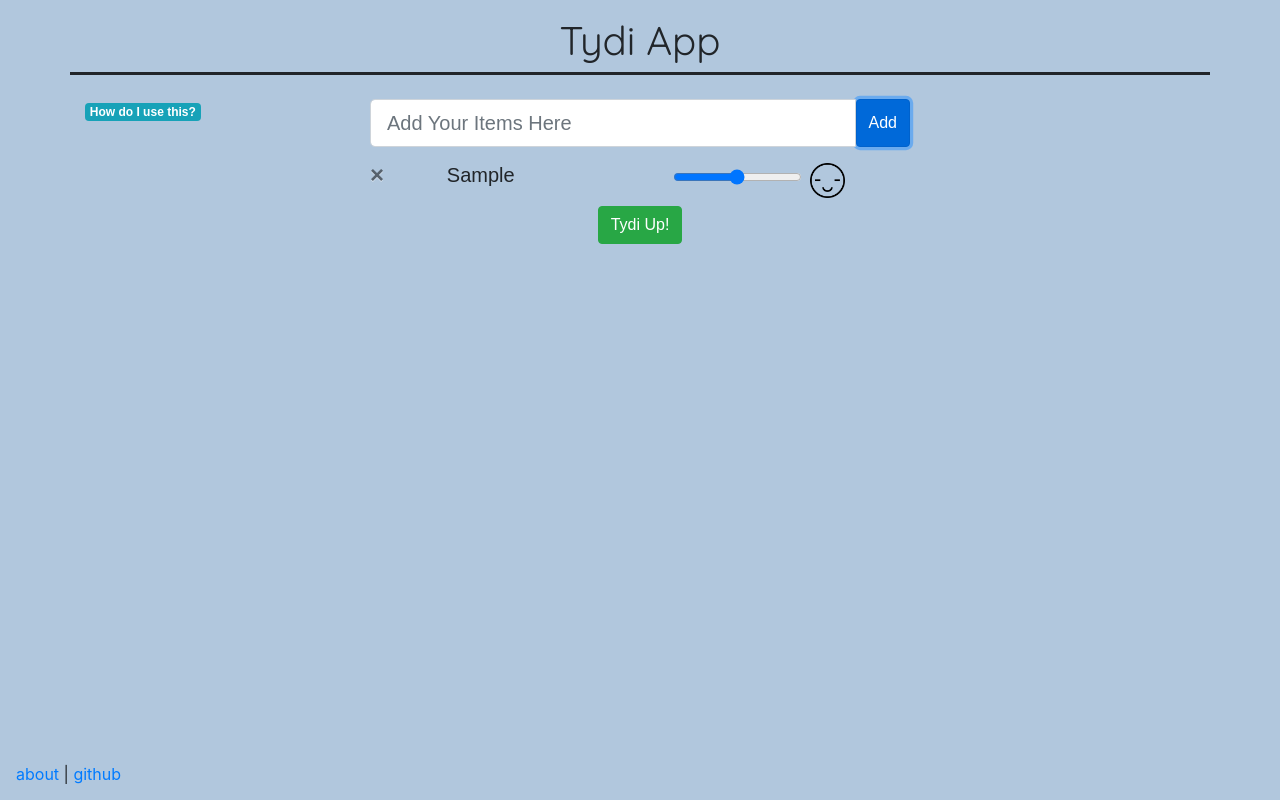
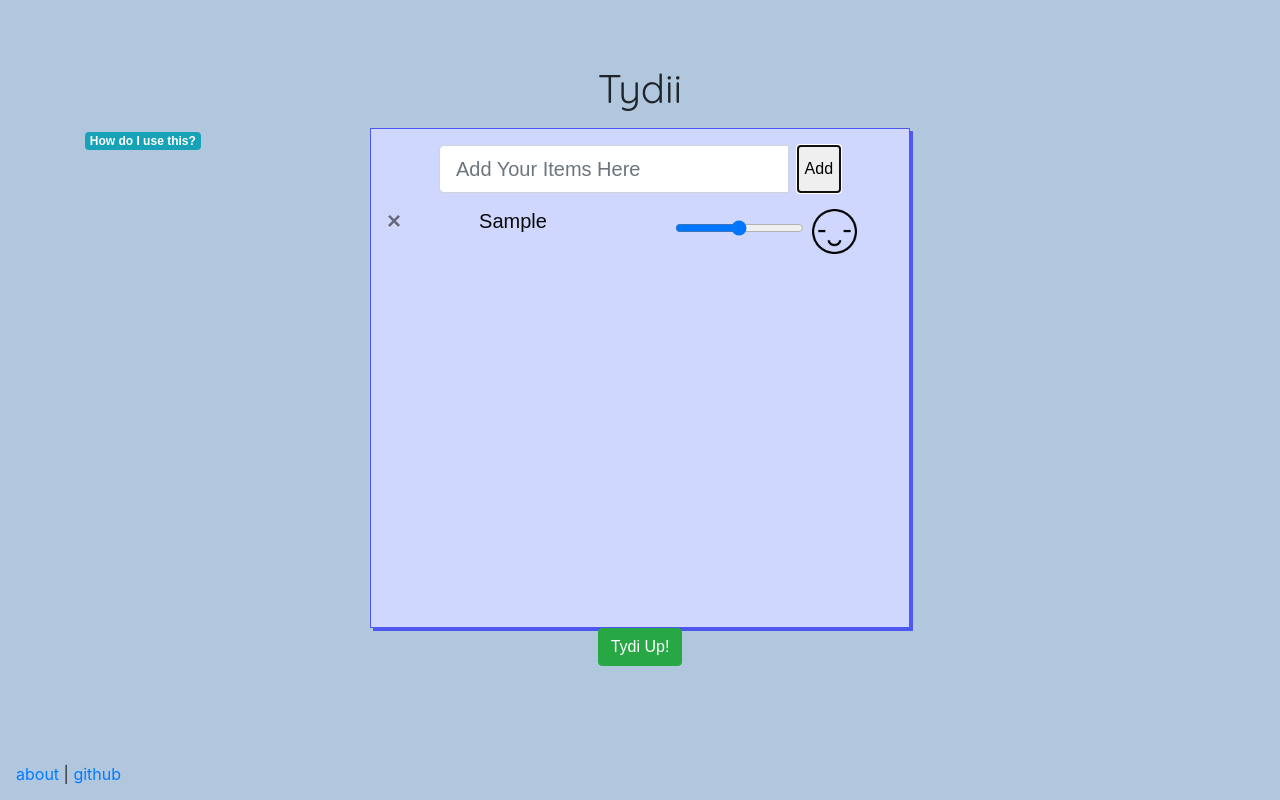
Before and after one commit to Beznet/tydii, a Next.js app: page / in a window 1280 px wide. Both pictures are taken after typing "Sample" into the empty fields and a click on the button "Add". Built offline with nearby package versions, Linux system fonts and the light colour scheme; a web font is replaced by a local one.

Commit message:
box style for main form, more style changes

```diff
--- a/components/Header.js
+++ b/components/Header.js
@@ -1,10 +1,10 @@
 import { Col, Row } from 'reactstrap';
 
 const Header = () => (
-  <Row className="header-border mb-4">
+  <Row className="mb-2 mt-5">
     <Col sm="3"></Col>
     <Col className="title text-center" sm="6">
-      <h1>Tydi App</h1>
+      <h1>Tydii</h1>
     </Col>
     <Col sm="3"></Col>
   </Row>
--- a/components/ItemForm.js
+++ b/components/ItemForm.js
@@ -1,5 +1,5 @@
 import React from 'react';
-import { Form, FormGroup, Input, Button } from 'reactstrap';
+import { Form, FormGroup, Input } from 'reactstrap';
 import useInputState from './useInputState';
 
 const ItemForm = ({ saveItem }) => {
@@ -12,7 +12,7 @@ const ItemForm = ({ saveItem }) => {
 
   return (
     <Form onSubmit={itemSubmit}>
-      <FormGroup className="input-group">
+      <FormGroup className="input-group justify-content-center mt-3">
         <Input
           id="inputItem"
           placeholder="Add Your Items Here"
@@ -20,9 +20,14 @@ const ItemForm = ({ saveItem }) => {
           onChange={onChange}
           value={value}
         />
-        <Button color="primary" onClick={itemSubmit}>
+        <button
+          type="submit"
+          className="ml-2"
+          color="primary"
+          onClick={itemSubmit}
+        >
           Add
-        </Button>
+        </button>
       </FormGroup>
     </Form>
   );
--- a/components/ItemList.js
+++ b/components/ItemList.js
@@ -15,18 +15,18 @@ const ItemList = ({ items, deleteItem, updateItem }) => {
         <>
           <Col
             className="d-inline text-center mb-2 text-wrap overflow-auto"
-            xs="5"
+            xs="6"
           >
             <Button
-              className="float-left"
+              className="float-left ml-3"
               close
               onClick={() => deleteItem(item.id)}
             />
             <h5>{item.name}</h5>
           </Col>
-          <Col className="d-inline text-center mb-2" xs="7">
+          <Col className="d-inline text-center mb-3 pr-5" xs="6">
             <Slider
-              className="m-auto"
+              className=""
               value={item.rating}
               onValueChange={updateValueHandler}
             />
--- a/pages/index.js
+++ b/pages/index.js
@@ -37,6 +37,7 @@ export default function Index() {
           </Popover>
         </Col>
         <Col className="align-items-center" md="6">
+          <div className="form-box">
             <ItemForm
               saveItem={itemText => {
                 const trimmedText = itemText.trim();
@@ -51,6 +52,7 @@ export default function Index() {
               deleteItem={deleteItem}
               updateItem={updateItem}
             />
+          </div>
           <DecisionTable items={items} />
         </Col>
         <Col md="3"></Col>
--- a/styles/style.css
+++ b/styles/style.css
@@ -10,6 +10,18 @@ body {
 }
 .title {
   font-family: 'Quicksand', sans-serif;
+}
+
+.form-box {
+  background: #cfd7ff;
+  color: #0a0a0a;
+  border: 1px solid #4e57ef;
+  box-shadow: 3px 3px 0px 0px #4e57ef;
+  height: 500px;
+}
+
+#inputItem {
+  max-width: 65%;
 }
 
 #footer {
@@ -25,7 +37,7 @@ body {
 }
 
 .face-img {
-  width: 35px;
+  width: 45px;
 }
 
 .header-border {
```
Lines whose indentation alone changed are shown as unchanged.
